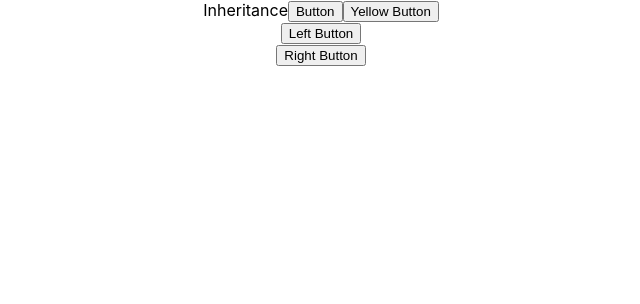
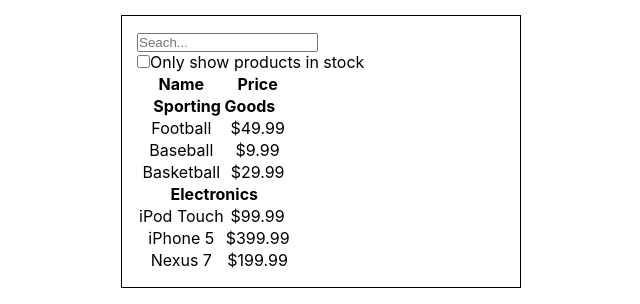
Before and after one commit to EricMai2112/practice-react, a React (Create React App) app in the folder CaiDatMoiTruong/beginner/: page / in a window 1280 px wide. Shown: the top 304 px of the page, without its empty margins (319-959 px from the left). Built offline with nearby package versions, Linux system fonts and the light colour scheme.

Commit message:
ThinkingInReact

```diff
--- a/CaiDatMoiTruong/beginner/src/App.js
+++ b/CaiDatMoiTruong/beginner/src/App.js
@@ -12,6 +12,7 @@ import UncontrolledComponents from './Form/UncontrolledComponents'
 import Calculator from './CalculatorTemperature/Calculator'
 import Inheritance from './InheritanceAndComposition/Inheritance'
 import Composition from './InheritanceAndComposition/Composition'
+import FilterableProductable from './ThinkingInReact/FilterableProductable'
 
 function App() {
   return (
@@ -30,7 +31,8 @@ function App() {
       {/* <UncontrolledComponents /> */}
       {/* <Calculator /> */}
       {/* <Inheritance /> */}
-      <Composition />
+      {/* <Composition /> */}
+      <FilterableProductable />
     </div>
   )
 }
--- /dev/null
+++ b/CaiDatMoiTruong/beginner/src/ThinkingInReact/FilterableProductable.jsx
@@ -0,0 +1,51 @@
+import React, { Component } from 'react'
+import './app.css'
+import SearchBar from './SearchBar'
+import ProductTable from './ProductTable'
+
+const productListMock = [
+  {
+    category: 'Sporting Goods',
+    price: '$49.99',
+    stocked: true,
+    name: 'Football'
+  },
+  {
+    category: 'Sporting Goods',
+    price: '$9.99',
+    stocked: true,
+    name: 'Baseball'
+  },
+  {
+    category: 'Sporting Goods',
+    price: '$29.99',
+    stocked: false,
+    name: 'Basketball'
+  },
+  {
+    category: 'Electronics',
+    price: '$99.99',
+    stocked: true,
+    name: 'iPod Touch'
+  },
+  {
+    category: 'Electronics',
+    price: '$399.99',
+    stocked: false,
+    name: 'iPhone 5'
+  },
+  { category: 'Electronics', price: '$199.99', stocked: true, name: 'Nexus 7' }
+]
+
+export class FilterableProductable extends Component {
+  render() {
+    return (
+      <div className='FilterableProductable'>
+        <SearchBar />
+        <ProductTable productList={productListMock} />
+      </div>
+    )
+  }
+}
+
+export default FilterableProductable
--- /dev/null
+++ b/CaiDatMoiTruong/beginner/src/ThinkingInReact/ProductCategoryRow.jsx
@@ -0,0 +1,13 @@
+import React, { Component } from 'react'
+
+export class ProductCategoryRow extends Component {
+  render() {
+    return (
+      <tr>
+        <th colSpan={2}>{this.props.category}</th>
+      </tr>
+    )
+  }
+}
+
+export default ProductCategoryRow
--- /dev/null
+++ b/CaiDatMoiTruong/beginner/src/ThinkingInReact/ProductRow.jsx
@@ -0,0 +1,15 @@
+import React, { Component } from 'react'
+
+export class ProductRow extends Component {
+  render() {
+    const { name, price } = this.props.product
+    return (
+      <tr>
+        <td>{name}</td>
+        <td>{price}</td>
+      </tr>
+    )
+  }
+}
+
+export default ProductRow
--- /dev/null
+++ b/CaiDatMoiTruong/beginner/src/ThinkingInReact/ProductTable.jsx
@@ -0,0 +1,47 @@
+import React, { Component, Fragment } from 'react'
+import ProductCategoryRow from './ProductCategoryRow'
+import ProductRow from './ProductRow'
+
+export class ProductTable extends Component {
+  render() {
+    const { productList } = this.props
+    let lastCategory = null
+
+    // Su dung FOREACH================================
+    const rows = []
+
+    productList.forEach((productItem) => {
+      if (productItem.category != lastCategory) {
+        rows.push(<ProductCategoryRow key={productItem.category} category={productItem.category} />)
+      }
+      rows.push(<ProductRow key={productItem.name} product={productItem} />)
+      lastCategory = productItem.category
+    })
+
+    //Su dung MAP================================
+    // const rows = productList.map((productItem) => {
+    //   if (productItem.category !== lastCategory) {
+    //     lastCategory = productItem.category
+    //     return (
+    //       <Fragment key={productItem.name}>
+    //         <ProductCategoryRow category={productItem.category} />
+    //         <ProductRow product={productItem} />
+    //       </Fragment>
+    //     )
+    //   }
+    //   return <ProductRow key={productItem.name} product={productItem} />
+    // })
+
+    return (
+      <table>
+        <thead>
+          <th>Name</th>
+          <th>Price</th>
+        </thead>
+        <tbody>{rows}</tbody>
+      </table>
+    )
+  }
+}
+
+export default ProductTable
--- /dev/null
+++ b/CaiDatMoiTruong/beginner/src/ThinkingInReact/SearchBar.jsx
@@ -0,0 +1,17 @@
+import React, { Component } from 'react'
+
+export class SearchBar extends Component {
+  render() {
+    return (
+      <form action=''>
+        <input type='text' name='' id='' placeholder='Seach...' />
+        <div>
+          <input type='checkbox' name='' id='' />
+          Only show products in stock
+        </div>
+      </form>
+    )
+  }
+}
+
+export default SearchBar
--- /dev/null
+++ b/CaiDatMoiTruong/beginner/src/ThinkingInReact/app.css
@@ -0,0 +1,16 @@
+* {
+  margin: 0;
+  padding: 0;
+  box-sizing: border-box;
+}
+
+.FilterableProductable {
+  margin: 15px auto;
+  width: 400px;
+  border: 1px solid black;
+  padding: 15px;
+}
+
+form{
+    text-align: left;
+}
```
